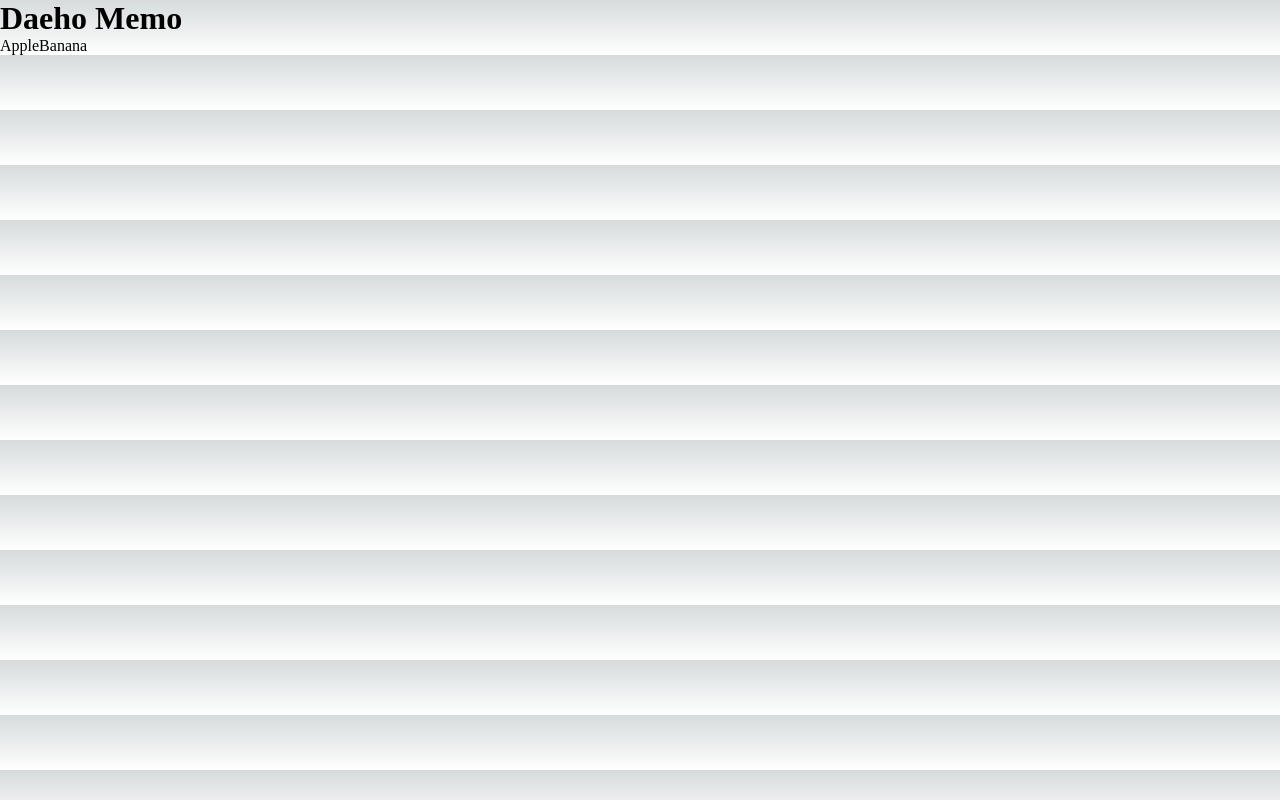
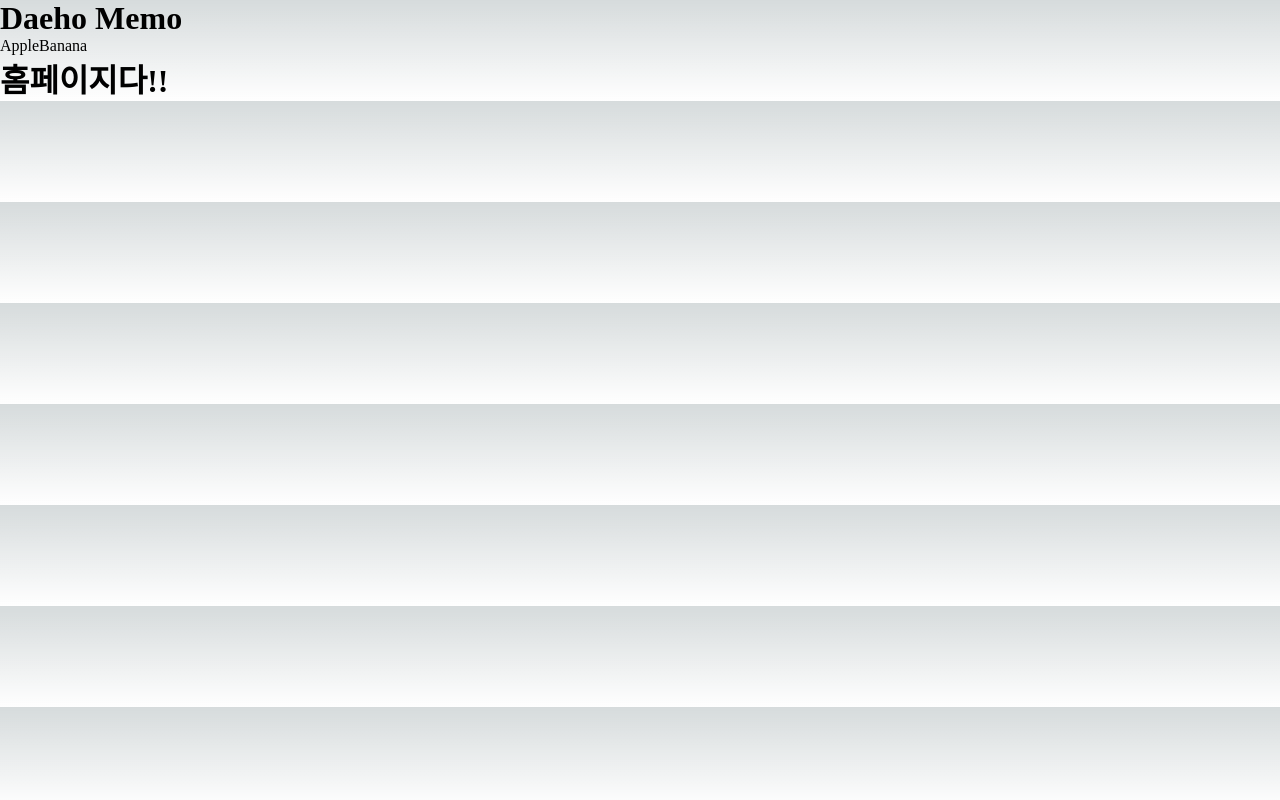
Before and after one commit to SimDaeHo/NextJs-Study, a Next.js app: page / in a window 1280 px wide. Built offline with nearby package versions, Linux system fonts and the light colour scheme.

Commit message:
children 넣어줌

```diff
--- a/src/app/layout.tsx
+++ b/src/app/layout.tsx
@@ -16,6 +16,7 @@ export default function RootLayout({ children }: { children: React.ReactNode })
             <a href="">Banana</a>
           </nav>
         </header>
+        {children}
       </body>
     </html>
   );
--- a/src/app/page.tsx
+++ b/src/app/page.tsx
@@ -1,7 +1,6 @@
 import Image from "next/image";
 import { Inter } from "@next/font/google";
 import styles from "./page.module.css";
-import { notFound } from "next/navigation";
 
 const inter = Inter({ subsets: ["latin"] });
 
```
